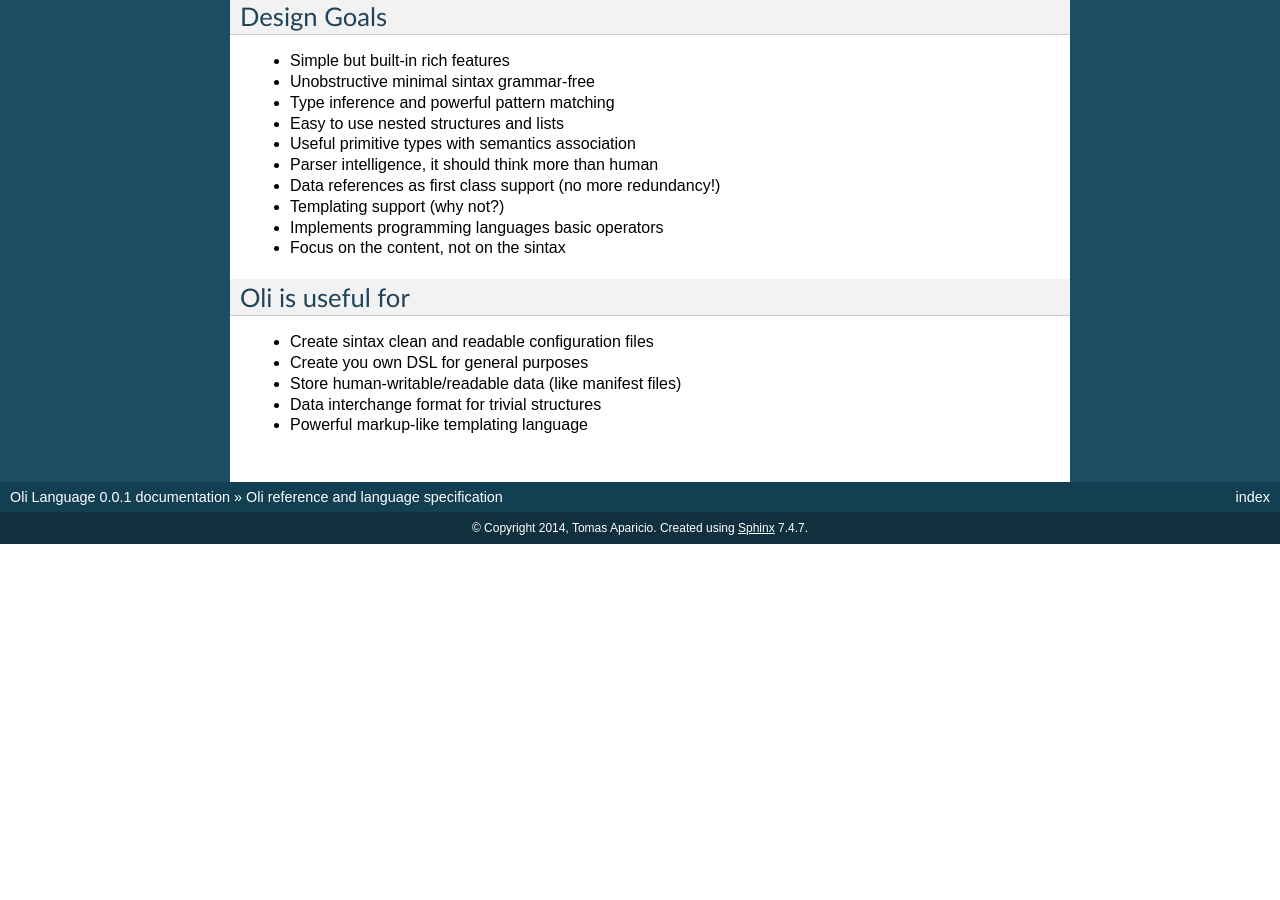
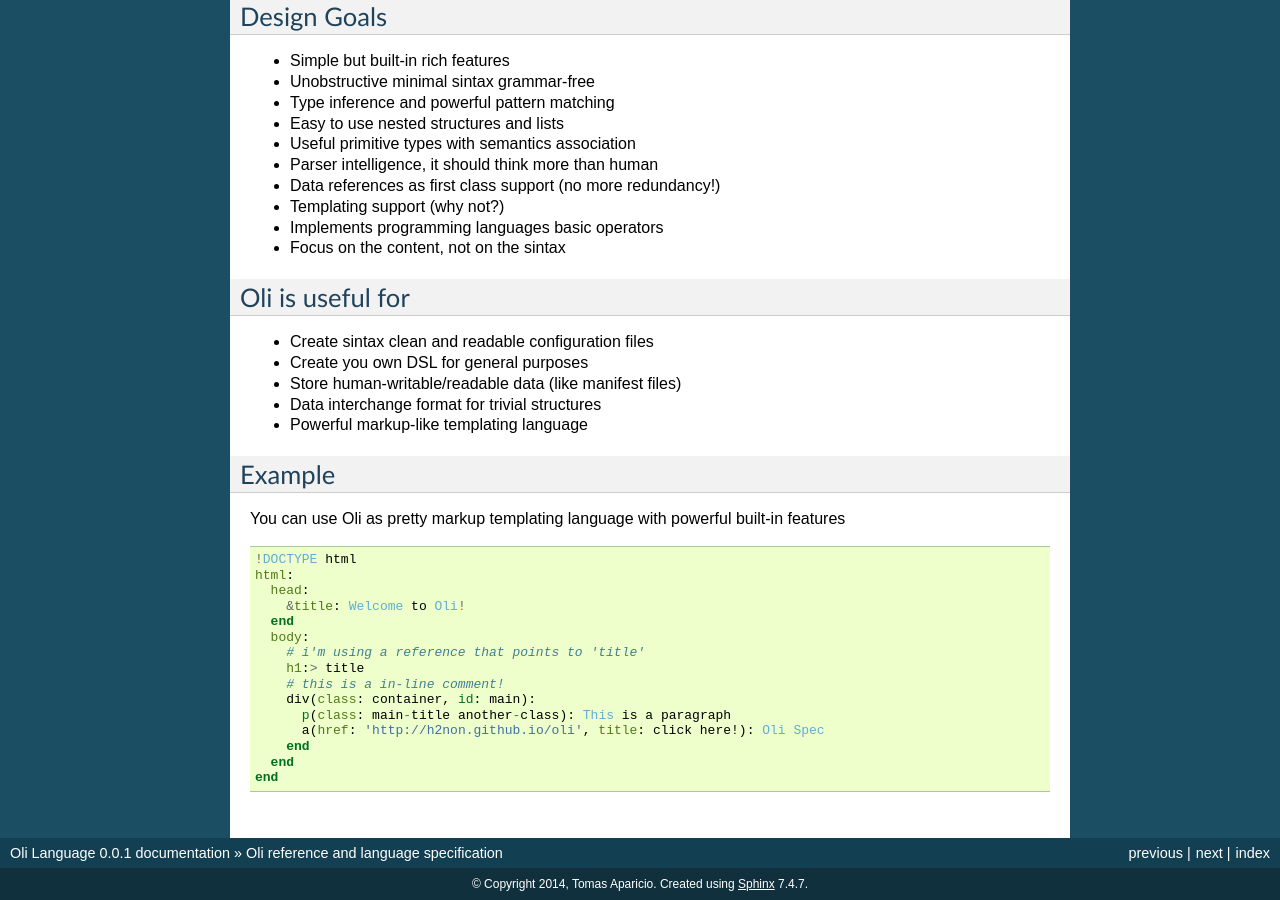
Before and after one commit to oli-lang/oli, a Sphinx documentation site: the page built from docs/source/introduction.rst, in a window 1280 px wide and 900 px high, scrolled down 640 px. Built offline with Sphinx 7.4.7, drawn with Linux system fonts in a browser that asks for light colours; formulas are drawn with MathJax 3; pages that are not in the unit, such as notebooks, are missing from menus; before the commit the page ends 1184 px from its top, so only the background shows below that; some of the changed text lies outside the part shown.

Commit message:
chore: update docs

```diff
--- a/docs/source/introduction.rst
+++ b/docs/source/introduction.rst
@@ -55,3 +55,27 @@
 -  Store human-writable/readable data (like manifest files)
 -  Data interchange format for trivial structures
 -  Powerful markup-like templating language
+
+Example
+-------
+
+You can use Oli as pretty markup templating language with powerful
+built-in features
+
+.. code-block:: ruby
+
+    !DOCTYPE html
+    html:
+      head:
+        &title: Welcome to Oli!
+      end
+      body:
+        # i'm using a reference that points to 'title'
+        h1:> title
+        # this is a in-line comment!
+        div(class: container, id: main):
+          p(class: main-title another-class): This is a paragraph
+          a(href: 'http://h2non.github.io/oli', title: click here!): Oli Spec
+        end
+      end
+    end
```
Also changed, not shown: docs/source/index.rst (+19 -3 lines).
